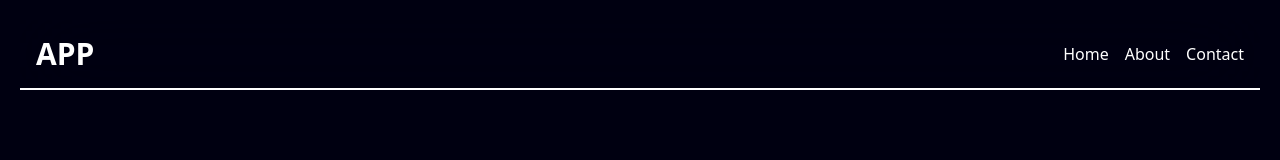
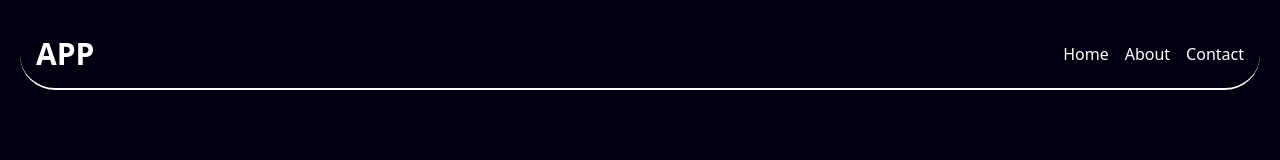
Before and after one commit to obedobodoruku/react-project, a React (Vite) app: page / in a window 1280 px wide. Shown: the top 160 px of the page. Built offline with nearby package versions, Linux system fonts and the light colour scheme.

Commit message:
Second commit

```diff
--- a/src/App.jsx
+++ b/src/App.jsx
@@ -10,7 +10,7 @@ import Contact from './pages/Contact';
 
 const Navbar = () => {
     return (
-        <div className='top-0 sticky border-b-2 border-b-white backdrop-blur-2xl text-white p-4'>
+        <div className='top-0 sticky border-b-2 border-b-white backdrop-blur-2xl text-white p-4 rounded-full'>
           <nav className="flex items-center  justify-between">
               <div className='text-3xl font-bold '>APP</div>
               <ul className='flex gap-4'>
```
